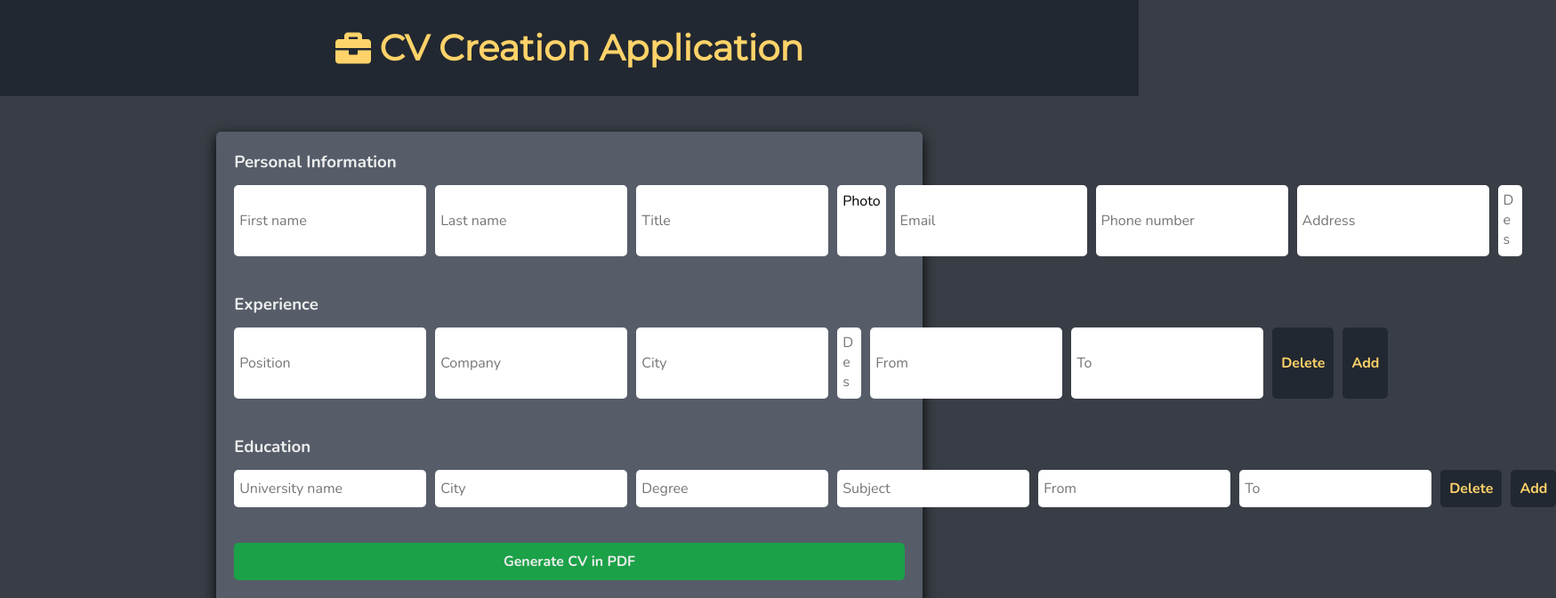
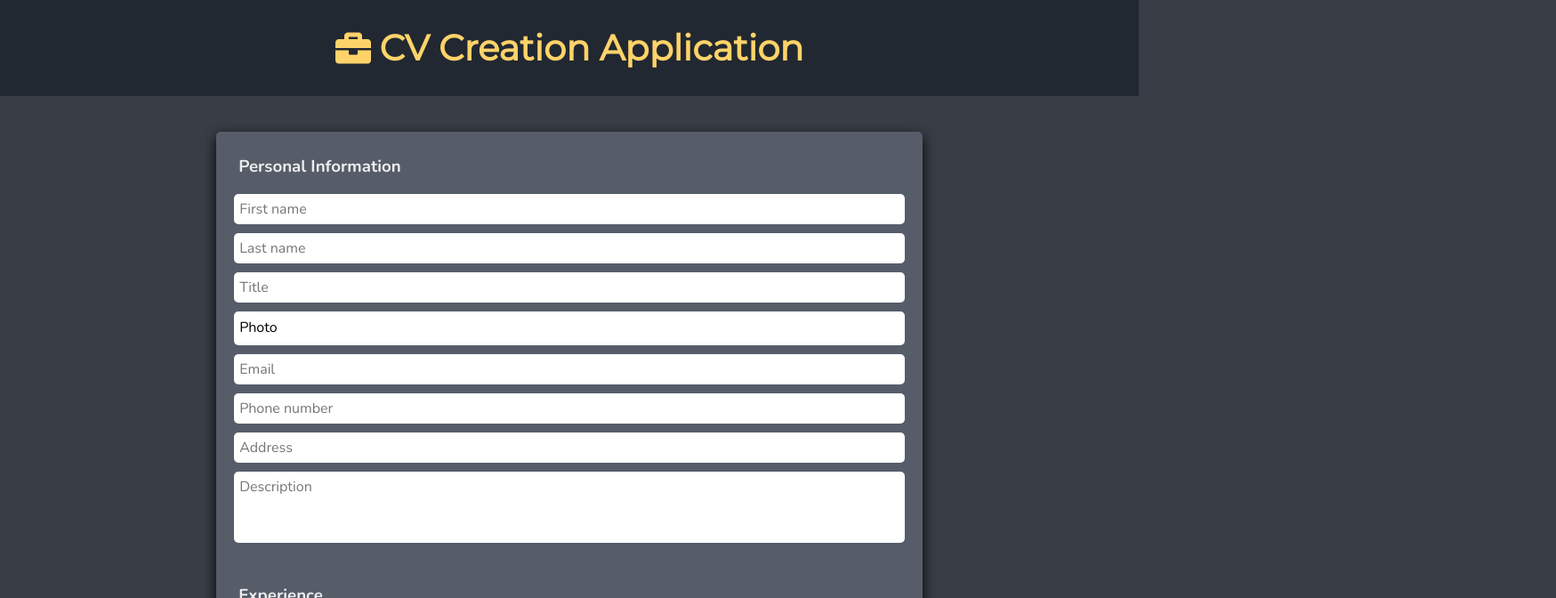
Before and after one commit to GBN6/CV-Application, a React (Create React App) app: page / in a window 1280 px wide. Shown: the top 672 px of the page at 89% size, 1749 px wide, since content can reach past the window. Built offline with nearby package versions, Linux system fonts and the light colour scheme.

Commit message:
Fix user form layout

```diff
--- a/src/components/CvForm/Education.js
+++ b/src/components/CvForm/Education.js
@@ -16,7 +16,7 @@ const Education = ({ education, onChange, onAdd, onDelete }) => {
   ));
 
   return (
-    <Section title='Education'>
+    <Section title='Education' titlePadding="0.5rem" direction="column">
       {educationItems}
       <Button text='Add' onClick={onAdd}></Button>
     </Section>
--- a/src/components/CvForm/Experience.js
+++ b/src/components/CvForm/Experience.js
@@ -17,7 +17,7 @@ function Experience({ experience, onChange, onAdd, onDelete }) {
   ));
 
   return (
-    <Section title='Experience'>
+    <Section title='Experience' titlePadding="0.5rem" direction="column">
       {experienceItems}
       <Button text="Add" onClick={onAdd}></Button>
     </Section>
--- a/src/components/CvForm/Personal.js
+++ b/src/components/CvForm/Personal.js
@@ -6,7 +6,11 @@ import FileInput from '../Utility/FileInput';
 
 const Personal = ({ personalInfo, onChange }) => {
   return (
-    <Section title='Personal Information'>
+    <Section
+      title='Personal Information'
+      titlePadding='0.5rem'
+      direction='column'
+    >
       <Input
         onChange={(e) => onChange(e)}
         type='text'
```
